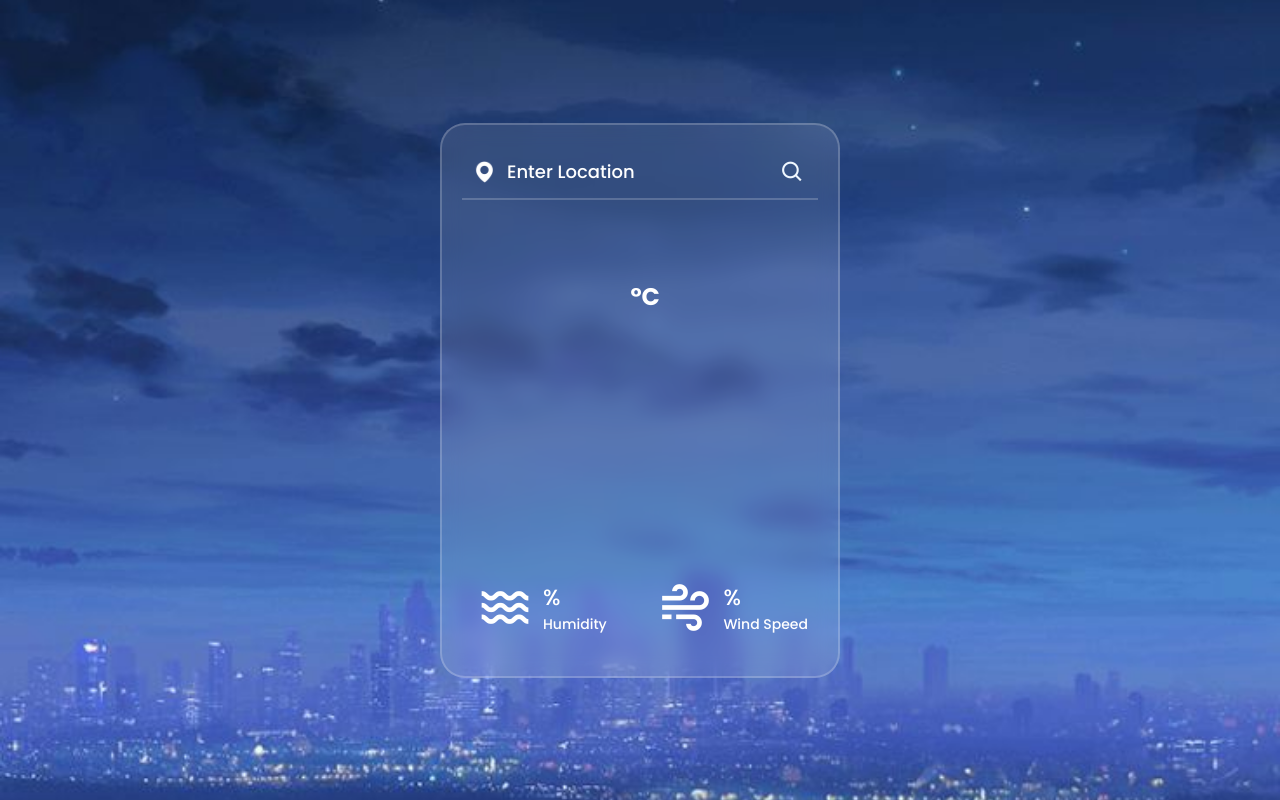
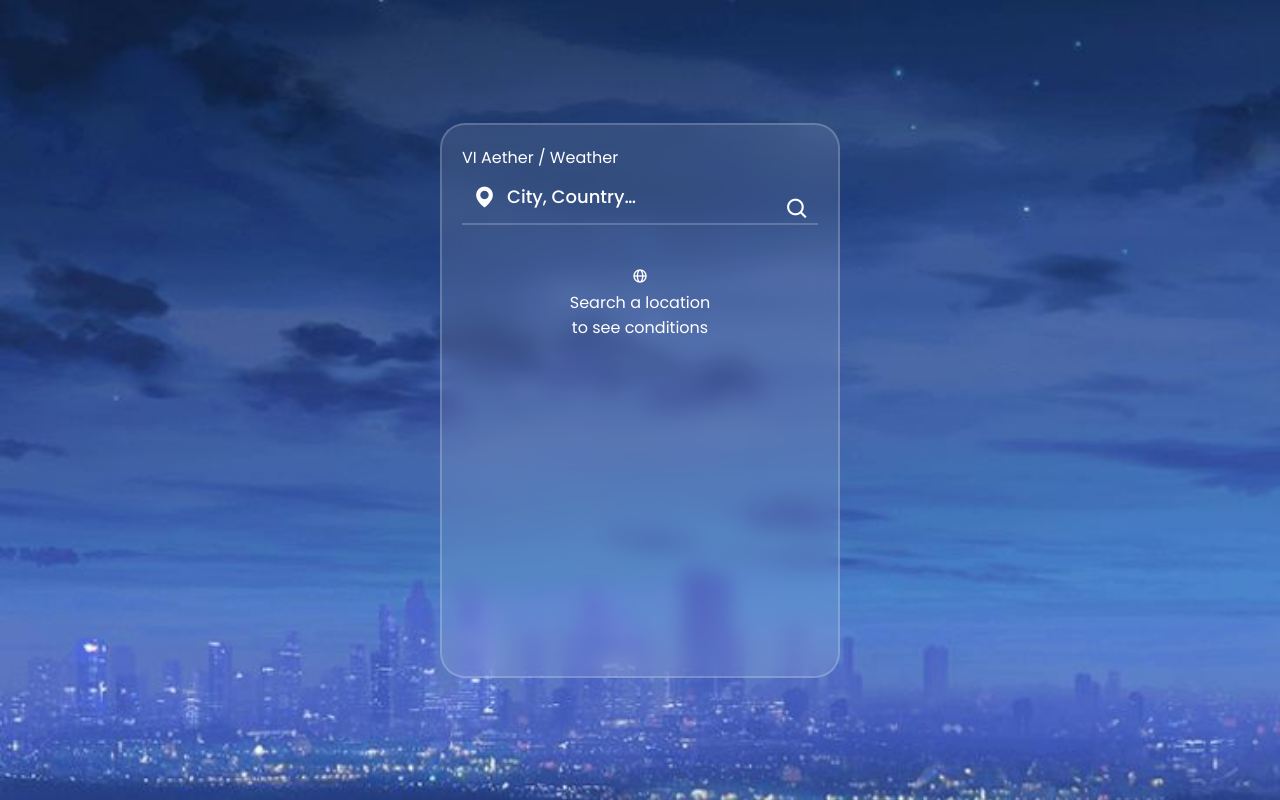
Before and after one commit to 1306pnjc/PRODIGY_WD_05, a plain HTML site: page Task4/index.html in a window 1280 px wide. Drawn offline with nearby package versions, Linux system fonts and the light colour scheme; a web font is replaced by a local one.

Commit message:
Update index.html

```diff
--- a/Task4/index.html
+++ b/Task4/index.html
@@ -1,53 +1,65 @@
 <!DOCTYPE html>
-<html>
+<html lang="en">
 <head>
-  <meta charset="UTF-8">
-  <title>KnowYourWeather</title>
-  <link href='https://unpkg.com/boxicons@2.1.4/css/boxicons.min.css' rel="stylesheet">
-  <link rel="stylesheet" href="style.css">
-  <link rel="shortcut icon" type="icon" href="Images/logo.jpeg">
+  <meta charset="UTF-8" />
+  <meta name="viewport" content="width=device-width, initial-scale=1.0" />
+  <title>Aether — Weather</title>
+  <link rel="preconnect" href="https://fonts.googleapis.com" />
+  <link rel="preconnect" href="https://fonts.gstatic.com" crossorigin />
+  <link href="https://fonts.googleapis.com/css2?family=Cormorant+Garamond:ital,wght@0,300;0,400;0,600;1,300;1,400&family=DM+Mono:wght@300;400&display=swap" rel="stylesheet" />
+  <link href="https://unpkg.com/boxicons@2.1.4/css/boxicons.min.css" rel="stylesheet" />
+  <link rel="stylesheet" href="style.css" />
 </head>
 <body>
+
+  <!-- Dynamic photo backdrop -->
+  <div class="bg-scene" id="bgScene"></div>
+  <div class="bg-overlay"></div>
+  <div class="bg-tint" id="bgTint"></div>
+
   <main class="container">
+
+    <header class="card-header">
+      <span class="brand-vi">VI</span>
+      <span class="brand-name">Aether</span>
+      <span class="brand-tag">/ Weather</span>
+    </header>
+
     <div class="search-box">
-      <i class='bx bxs-map bx-tada'></i>
-      <input type="text" placeholder="Enter Location">
-      <button class="bx bx-search"></button>
+      <i class='bx bxs-map search-icon'></i>
+      <input type="text" placeholder="City, Country…" id="locationInput" />
+      <button class="search-btn" id="searchBtn">
+        <i class='bx bx-search'></i>
+      </button>
     </div>
 
-    <div class="weather-box">
-      <div class="box">
-        <div class="info-weather">
-          <div class="weather">
-            <img src="">
-            <p class="temp"><span>°C</span></p>
-            <p class="description"></p>
-          </div>
-        </div>
+    <div class="weather-box" id="weatherBox">
+      <div class="empty-state">
+        <i class='bx bx-globe'></i>
+        <p>Search a location<br />to see conditions</p>
       </div>
     </div>
 
-    <div class="weather-details">
-      <div class="humidity">
+    <div class="weather-details" id="weatherDetails" style="display:none">
+      <div class="detail-card">
         <i class='bx bx-water'></i>
-        <div class="text">
-          <div class="info-humidity">
-            <span>%</span>
-          </div>
-          <p>Humidity</p>
-        </div>
+        <span class="detail-value" id="humidityVal">—</span>
+        <span class="detail-label">Humidity</span>
       </div>
-
-      <div class="wind">
+      <div class="detail-divider"></div>
+      <div class="detail-card">
         <i class='bx bx-wind'></i>
-        <div class="text">
-          <div class="info-wind">
-            <span>%</span>
-          </div>
-          <p>Wind Speed</p>
-        </div>
+        <span class="detail-value" id="windVal">—</span>
+        <span class="detail-label">Wind</span>
+      </div>
+      <div class="detail-divider"></div>
+      <div class="detail-card">
+        <i class='bx bx-thermometer'></i>
+        <span class="detail-value" id="feelsVal">—</span>
+        <span class="detail-label">Feels like</span>
       </div>
     </div>
+
   </main>
 
   <script src="script.js"></script>
```
